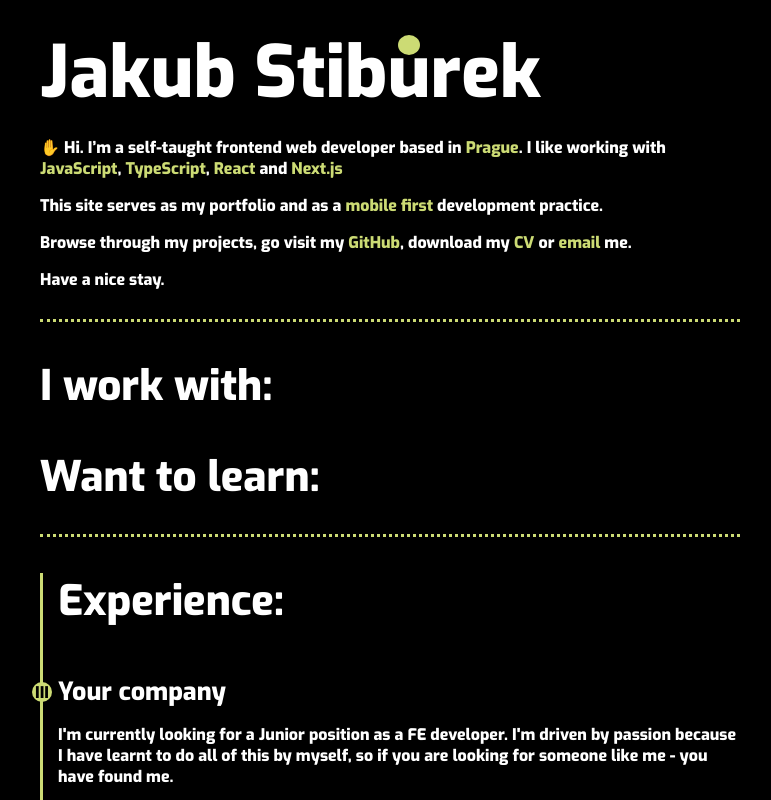
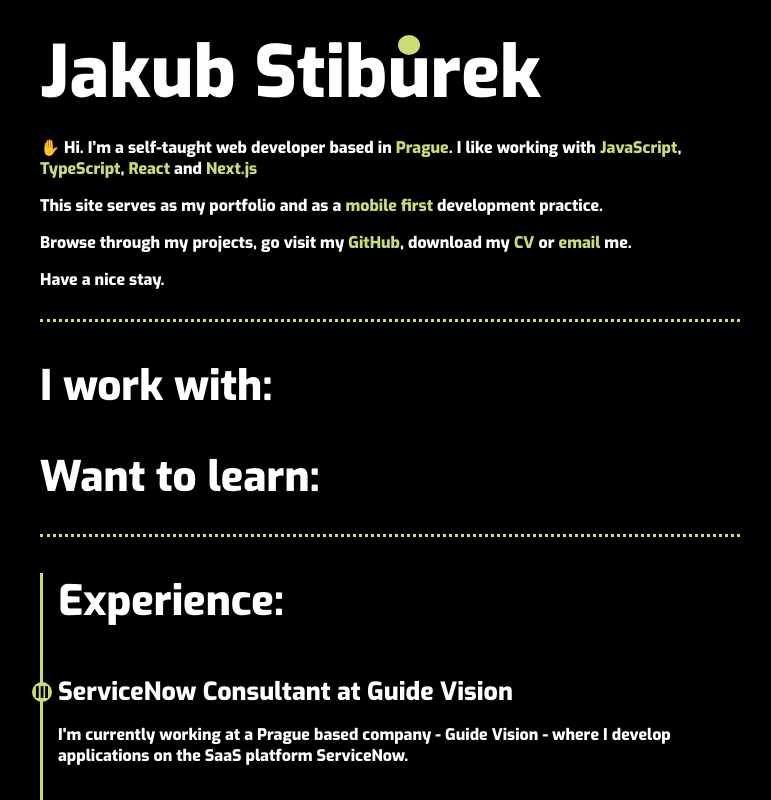
Before and after one commit to JakubStiburek/portfolio, a React (Create React App) app: page / in a window 1280 px wide. Shown: the top 800 px of the page, without its empty margins (250-1021 px from the left). Built offline with nearby package versions, Linux system fonts and the light colour scheme.

Commit message:
edit current position, want to learn stack

```diff
--- a/src/components/Home.tsx
+++ b/src/components/Home.tsx
@@ -10,7 +10,7 @@ const Home = () => {
       </div>
       <div>
         <p>
-          ✋ Hi. I’m a self-taught frontend web developer based in <text className="highlight">Prague</text>.
+          ✋ Hi. I’m a self-taught web developer based in <text className="highlight">Prague</text>.
           I like working with <text className="highlight">JavaScript</text>, <text className="highlight">TypeScript</text>, <text className="highlight">React</text> and <text className="highlight">Next.js</text>
         </p>
         <p>
--- a/src/components/JobTimeline.tsx
+++ b/src/components/JobTimeline.tsx
@@ -8,7 +8,7 @@ const JobTimeline = () => {
         <Header size={2} text="Experience:" />
         <div>
           <span className="timeline-dot">III</span>
-          <Job title="Your company" description="I'm currently looking for a Junior position as a FE developer. I'm driven by passion because I have learnt to do all of this by myself, so if you are looking for someone like me - you have found me." />
+          <Job title="ServiceNow Consultant at Guide Vision" description="I'm currently working at a Prague based company - Guide Vision - where I develop applications on the SaaS platform ServiceNow." />
         </div>
         <div>
           <span className="timeline-dot">II</span>
```
Also changed, not shown: src/components/LearnIcons.tsx (+1 -1 lines).
